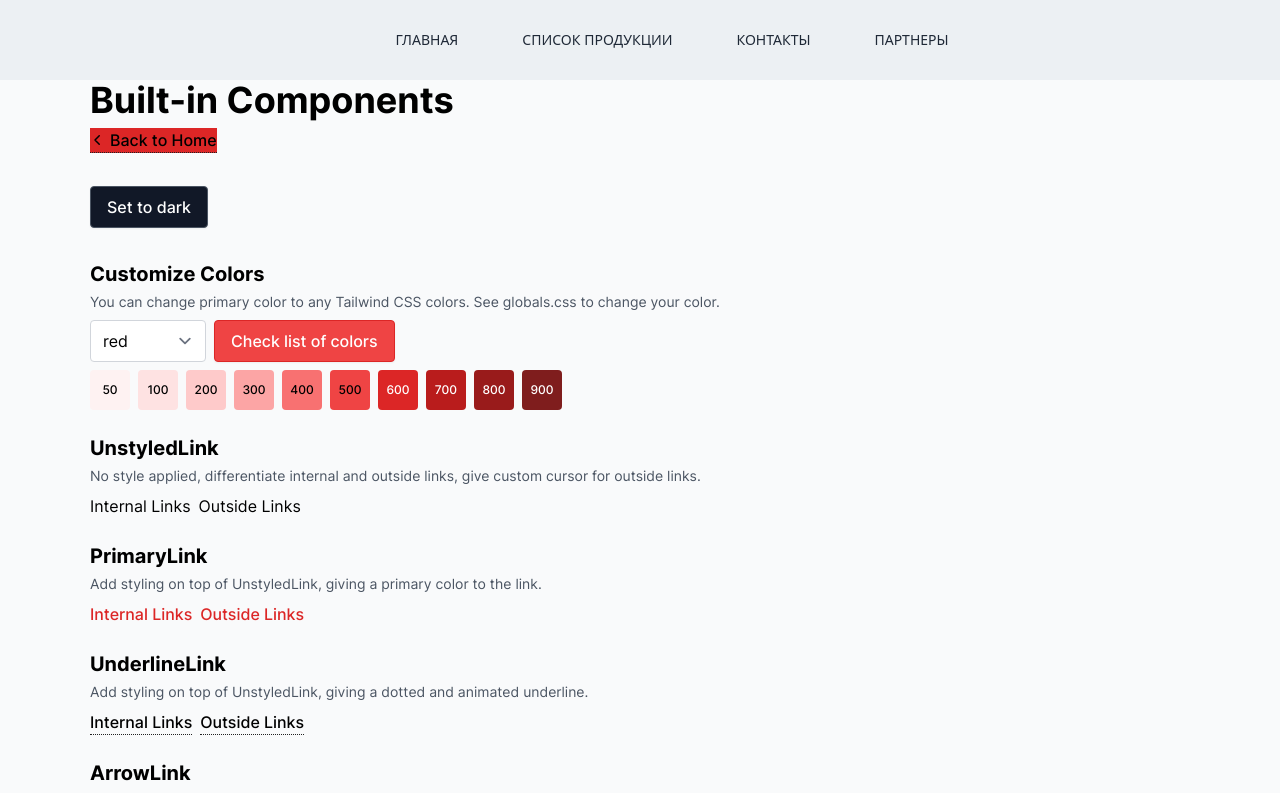
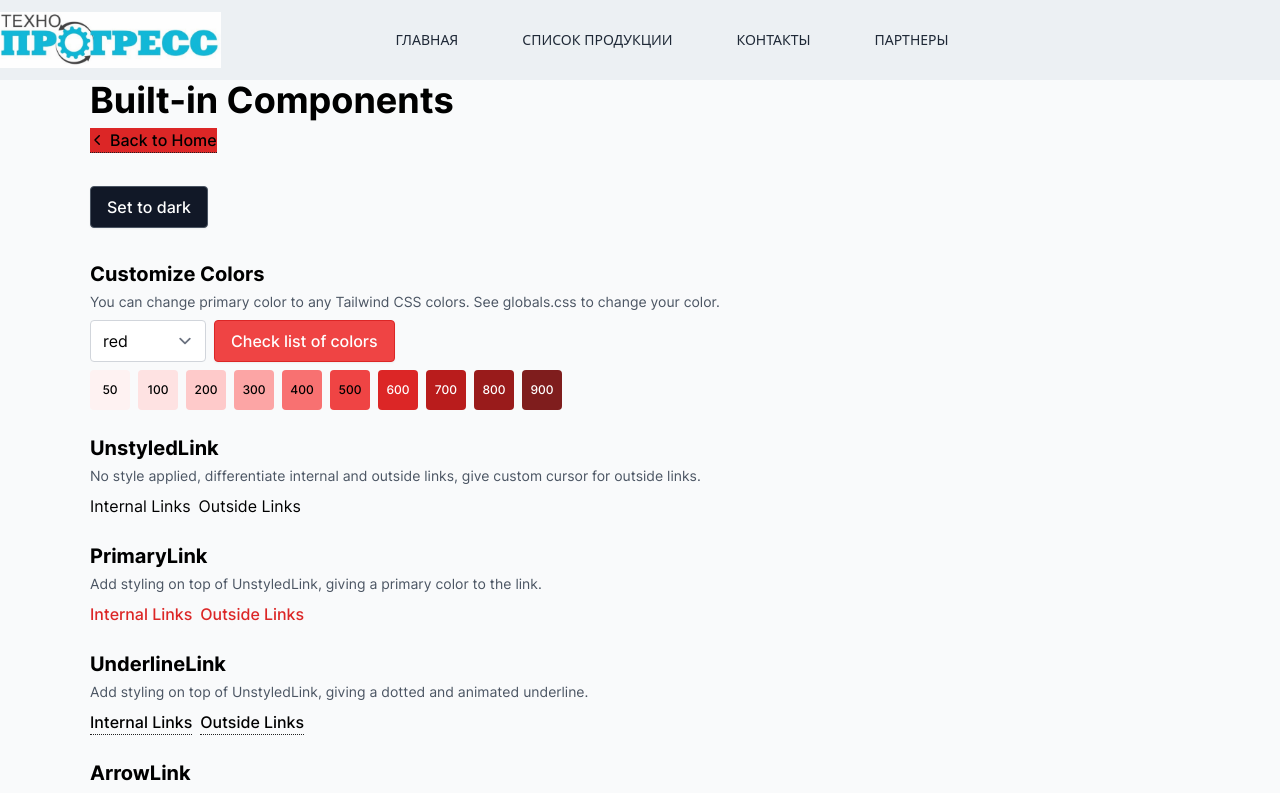
Before and after one commit to SoraHimmel2/TehnoProgress, a Next.js app: page /components in a window 1280 px wide. Shown: the top 793 px of the page. Built offline with nearby package versions, Linux system fonts and the light colour scheme.

Commit message:
change text

```diff
--- a/src/components/Navbar/Navbar.tsx
+++ b/src/components/Navbar/Navbar.tsx
@@ -57,7 +57,12 @@ const Navbar = () => {
     >
       <div className='flex h-full w-full items-center justify-between px-2 md:justify-center 2xl:px-16'>
         <Link href='/'>
-          <a></a>
+          <a>
+            <img
+              src='/images/logo-v1.png'
+              className='absolute top-3 left-0 h-14'
+            ></img>
+          </a>
         </Link>
         <div>
           <NavbarList
```
